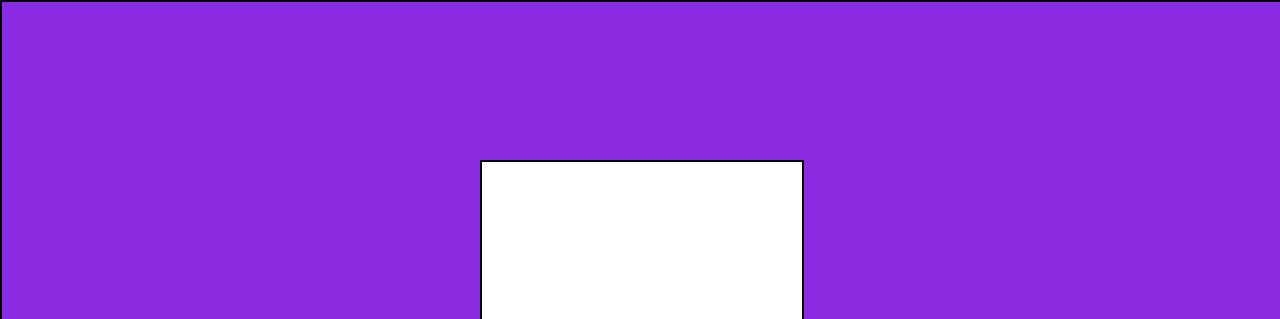
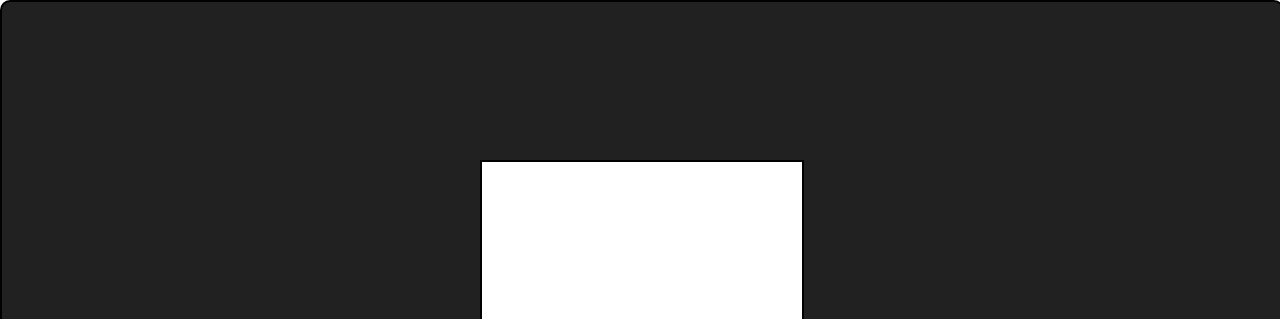
Before and after one commit to Adriansenai9/e-sports, a plain HTML site: page login.html in a window 1280 px wide. Shown: the top 319 px of the page. Drawn offline with Linux system fonts and the light colour scheme.

Commit message:
Update login.css

```diff
--- a/login.css
+++ b/login.css
@@ -12,8 +12,9 @@ body {
     align-items: center;
     width: 100%;
     height: 100%;
-    background-color: blueviolet;
+    background-color: #212121;
     border: 2px solid black;
+    border-radius: 10px;
 }
 .meio{
 
```
